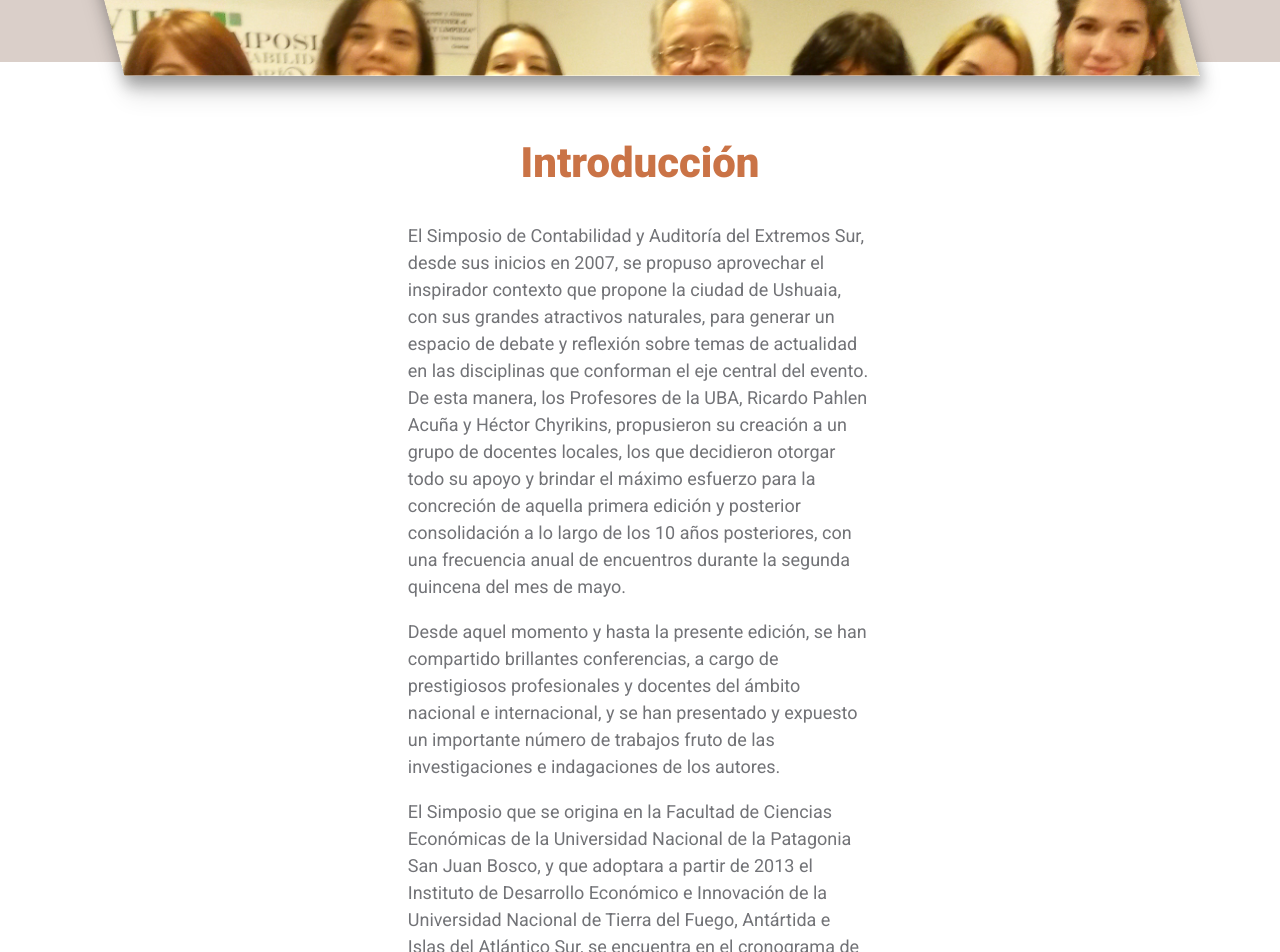
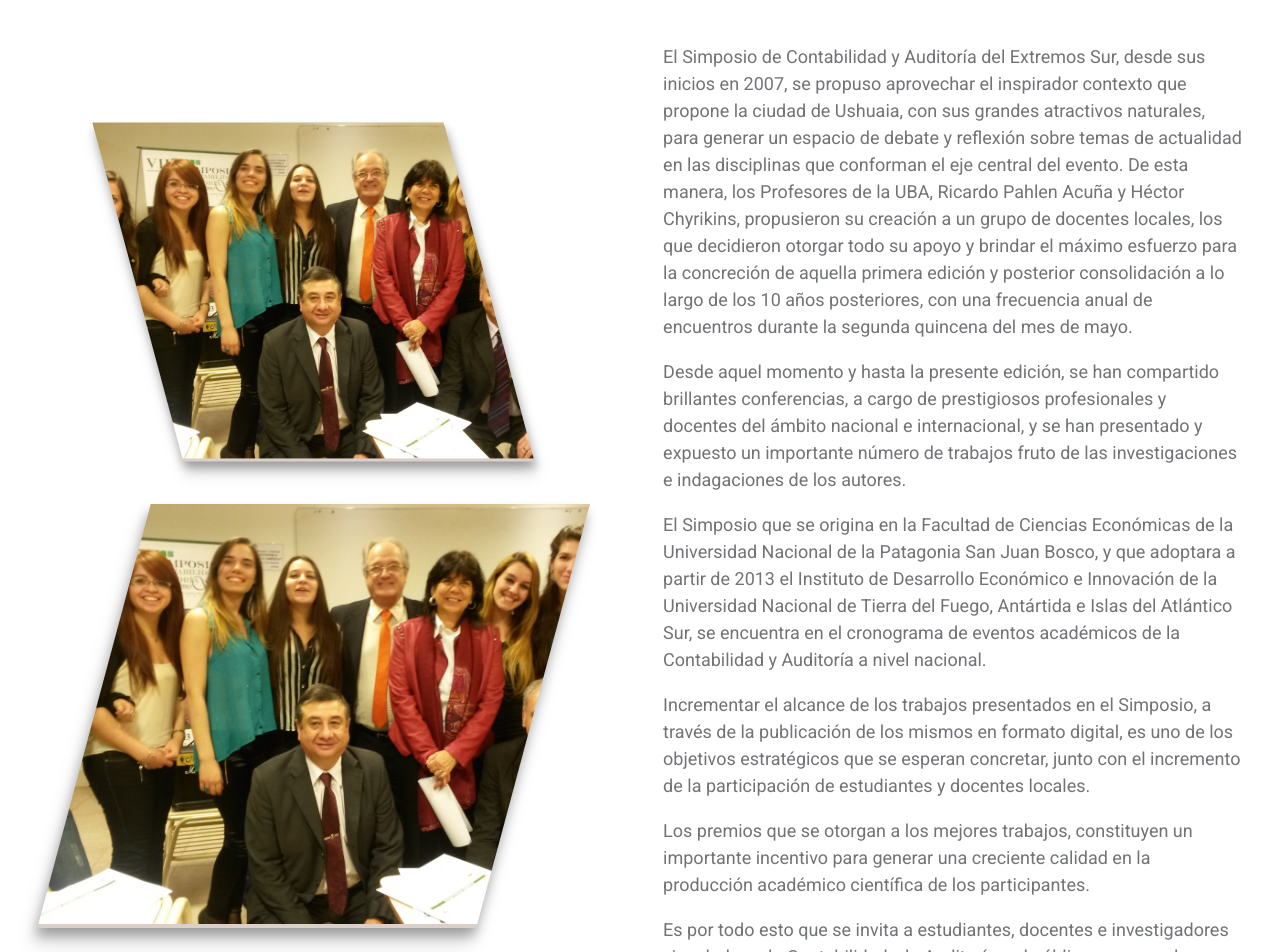
Before and after one commit to cafrias/xi-simposio-web, a React app: page / in a window 1280 px wide. Shown: the part 1320-2272 px from the top of the page. Built offline with nearby package versions, Linux system fonts and the light colour scheme.

Commit message:
Add pictures to introduction

```diff
--- a/src/index.sass
+++ b/src/index.sass
@@ -55,4 +55,4 @@ ol
   line-height: 1.5
   margin-left: auto
   margin-right: auto
-  max-width: 29.03rem
+  max-width: 36.288rem
--- a/src/views/About/About.sass
+++ b/src/views/About/About.sass
@@ -13,18 +13,18 @@
   height: 100%
   overflow: hidden
   transform: skew(15deg) scale(1.2)
+  background-color: $light-brown
   +shadow-1
 
 .about__pic
   position: relative
   left: -25%
   width: 150%
-  height: 100%
   transform: skew(-15deg)
-  background-image: url('./assets/about-pic.jpg')
-  background-position: top center
-  background-repeat: no-repeat
-  background-size: cover
+  // background-image: url('./assets/about-pic.jpg')
+  // background-position: top center
+  // background-repeat: no-repeat
+  // background-size: cover
 
 .about__portrait
   margin-top: 2.618rem
@@ -34,7 +34,13 @@
   justify-content: center
   height: 8.567rem
 
+.about__pic-container--back
+  display: none
+
 // INTRODUCTION ________________________________________________________________
+.intro-container
+  width: 100%
+
 .introduction
   margin-top: 2.618rem
   padding: 0 1.618rem
@@ -48,3 +54,31 @@
 // TEMARIO SECTION _____________________________________________________________
 .temario
   margin-top: 4.236rem
+
+// DESKTOP BREAKPOINTS _________________________________________________________
++for-desktop-up
+  .intro-container
+    display: flex
+    align-items: stretch
+
+  .about__pic
+    width: 170%
+
+  .about__pic-container
+    height: inherit
+    transform: skew(15deg) scale(0.8)
+
+  .about__pic-container--back
+    display: block
+    z-index: 1
+    transform: skew(-15deg)
+
+  .about__pic--back
+    transform: skew(15deg)
+
+  .about__portrait
+    flex-direction: column
+    align-items: center
+    justify-content: center
+    background-color: #fff
+    height: auto
--- a/src/views/About/index.js
+++ b/src/views/About/index.js
@@ -3,6 +3,8 @@
 import React from 'react'
 
 import './About.sass'
+
+import image from './assets/about-pic.jpg'
 
 // COMPONENTS __________________________________________________________________
 import Section from '../../components/Section'
@@ -14,10 +16,13 @@ import areas from './areas'
 function About() {
   return (
     <Section id="about" name="¿Qué es el Simposio?" className="background_white about-container">
+      <div className="intro-container">
         <div className="about__portrait">
           <div className="about__pic-container">
-          <div className="about__pic">
+            <img src={image} className="about__pic" alt="participantes del simposio"/>
           </div>
+          <div className="about__pic-container about__pic-container--back">
+            <img src={image} className="about__pic about__pic--back" alt="participantes del simposio"/>
           </div>
         </div>
         <article className="introduction">
@@ -46,6 +51,7 @@ function About() {
             </p>
           </div>
         </article>
+      </div>
       <div className="about__content">
         <article className="temario">
           <h2>Temario</h2>
```
Lines whose indentation alone changed are shown as unchanged.
